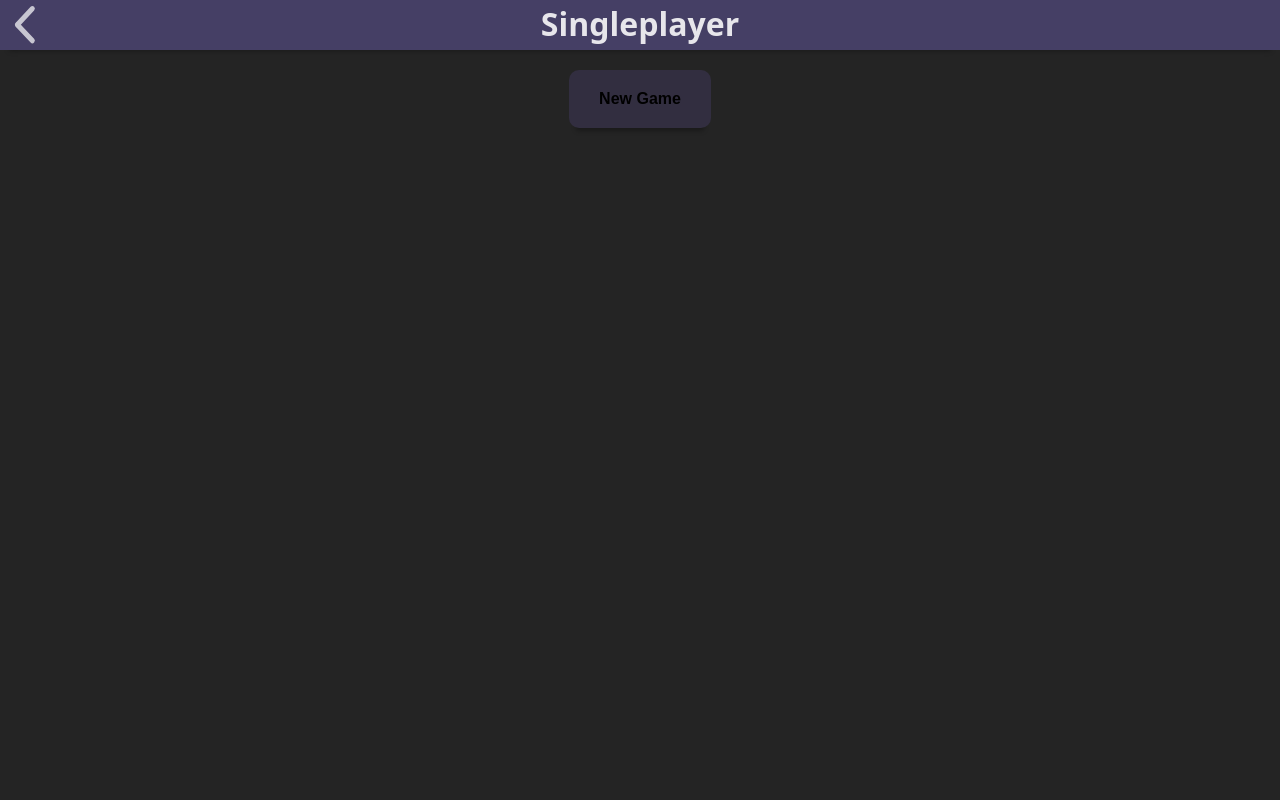
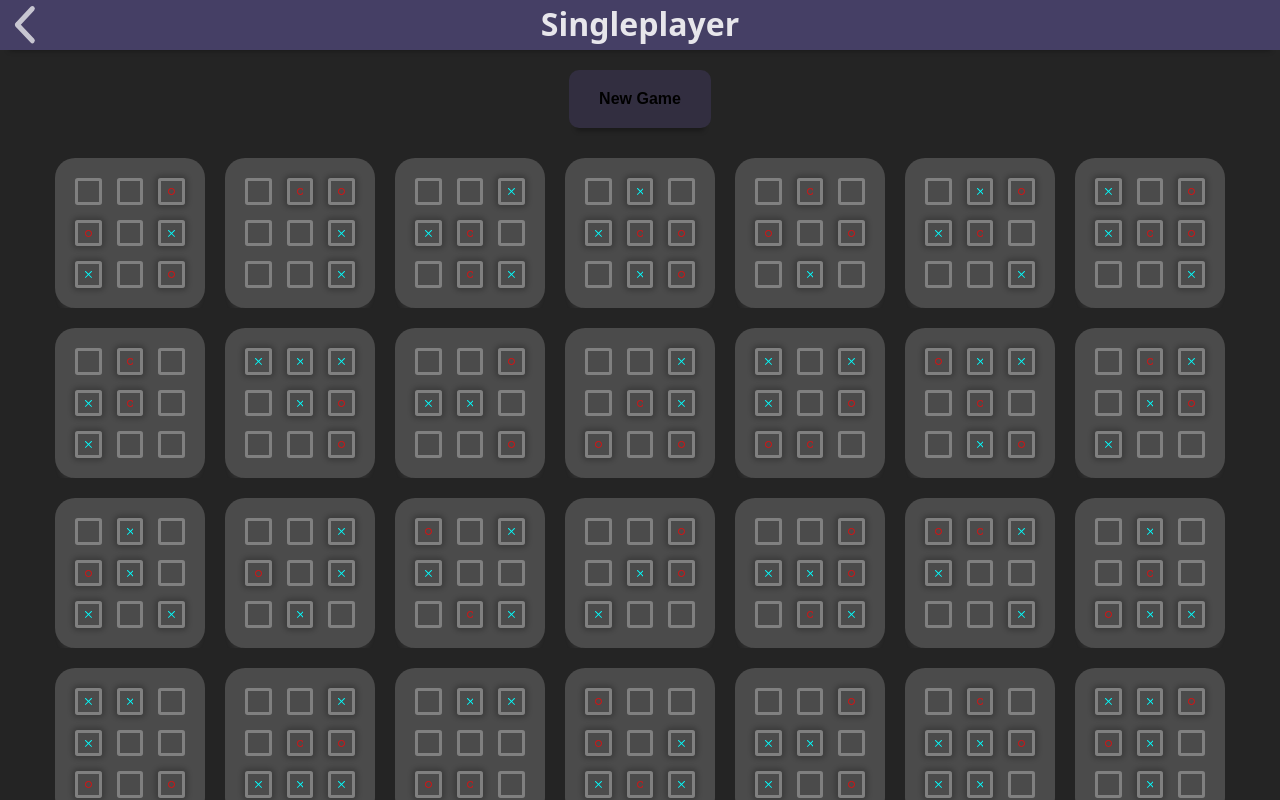
Before and after one commit to RAPrograms/Tic-Tac-Toe-Web-Client, a Svelte app: page / in a window 1280 px wide. Both pictures are taken after a click on the button "Singleplayer". Built offline with nearby package versions, Linux system fonts and the light colour scheme.

Commit message:
Started adding continue games

```diff
--- a/src/components/Board.svelte
+++ b/src/components/Board.svelte
@@ -8,7 +8,7 @@
         onFinish = (team: 0 | 1 | -1) => {}
     } : {
         instance: GameInstance,
-        onCellSelect: (index: number) => void,
+        onCellSelect: (index: number) => boolean | void,
         onFinish: (team: 0 | 1 | -1) => void
     } = $props()
 
@@ -17,6 +17,10 @@
     const board = instance.board
 
     function handle_cell_selection(index: number){
+        if(onCellSelect(index) == false)
+            return
+
+
         try {
             instance.setCellClaim(index, get(instance.turn))
             instance.setTurn()
@@ -25,7 +29,7 @@
         }
 
         winningPath.set(instance.getWinningPath(index))
-        onCellSelect(index)
+
 
 
         if($winningPath != undefined){
--- a/src/components/MenuLayout.svelte
+++ b/src/components/MenuLayout.svelte
@@ -24,23 +24,20 @@
     @import "../variables.scss";
 
     div.layout{
+        --header-height: 50px;
+
         flex-direction: column;
         isolation: isolate;
         display: flex;
 
         & > header{
-            $height: 50px;
-
             box-shadow: 0 10px 5px -9px rgba(0, 0, 0, 0.3);
             background-color: $header;
             box-sizing: border-box;
-            padding-right: $height;
-            position: sticky;
+            padding-right: var(--header-height, 50px);
             display: flex;
             height: 50px;
             z-index: 1;
-            left: 0;
-            top: 0;
 
 
             & > button{
@@ -48,7 +45,7 @@
                 box-sizing: border-box;
                 background: none;
                 cursor: pointer;
-                width: $height;
+                width: var(--header-height, 50px);
                 border: none;
                 padding: 5px;
 
@@ -76,6 +73,7 @@
             flex-direction: column;
             box-sizing: border-box;
             align-items: center;
+            overflow: scroll;
             padding: 10px;
             display: flex;
             flex-grow: 1;
--- a/src/screens/SinglePlayer.svelte
+++ b/src/screens/SinglePlayer.svelte
@@ -5,9 +5,29 @@
     import GameInstance from "../lib/Game";
 
     import { screen } from "../lib/state";
+    import { get } from "svelte/store";
 
     let gameInstance: GameInstance | undefined = undefined
     let turn
+
+
+
+
+
+    function fakegen(){
+        const instance = GameInstance.new(3)
+        for(let i=0; i<8; i++){
+            const team = Math.round(i % 2)
+            const index = Math.round(Math.random() * 9)
+            try {
+                instance.setCellClaim(index, team as 0 | 1 | -1 | undefined)
+            } catch (error) {}
+        }
+
+        return instance
+    }
+
+    const fakeDB = Array(100).fill(undefined).map(() => fakegen())
 </script>
 
 {#if gameInstance}
@@ -27,12 +47,20 @@
     </MenuLayout>
 {:else}
     <MenuLayout title="Singleplayer" onExit={() => screen.set("main")}>
-        <div class="bnt">
+        <div class="bnt new-game">
             <Button enabled={true} onclick={() => {
                 gameInstance = GameInstance.new(3)
                 turn = gameInstance.turn
             }}>New Game</Button>
         </div>
+
+        <section class="continue-game">
+            {#each fakeDB as instance}
+                <article>
+                    <Board {instance} onCellSelect={() => false} onFinish={() => {}}/>
+                </article>
+            {/each}
+        </section>
     </MenuLayout>
 {/if}
 
@@ -43,8 +71,21 @@
         max-width: 300px;
     }
 
+    div.bnt.new-game{
+        top: 0;
+        left: 0;
+        position: sticky;
+    }
+
     :global([data-menu="tic-tac-toe"]) :global(.board){
         flex-grow: 1;
         width: 100%;
     }
+
+    section.continue-game{
+        display: flex;
+        justify-content: center;
+        gap: 20px;
+        flex-wrap: wrap;
+    }
 </style>
```
